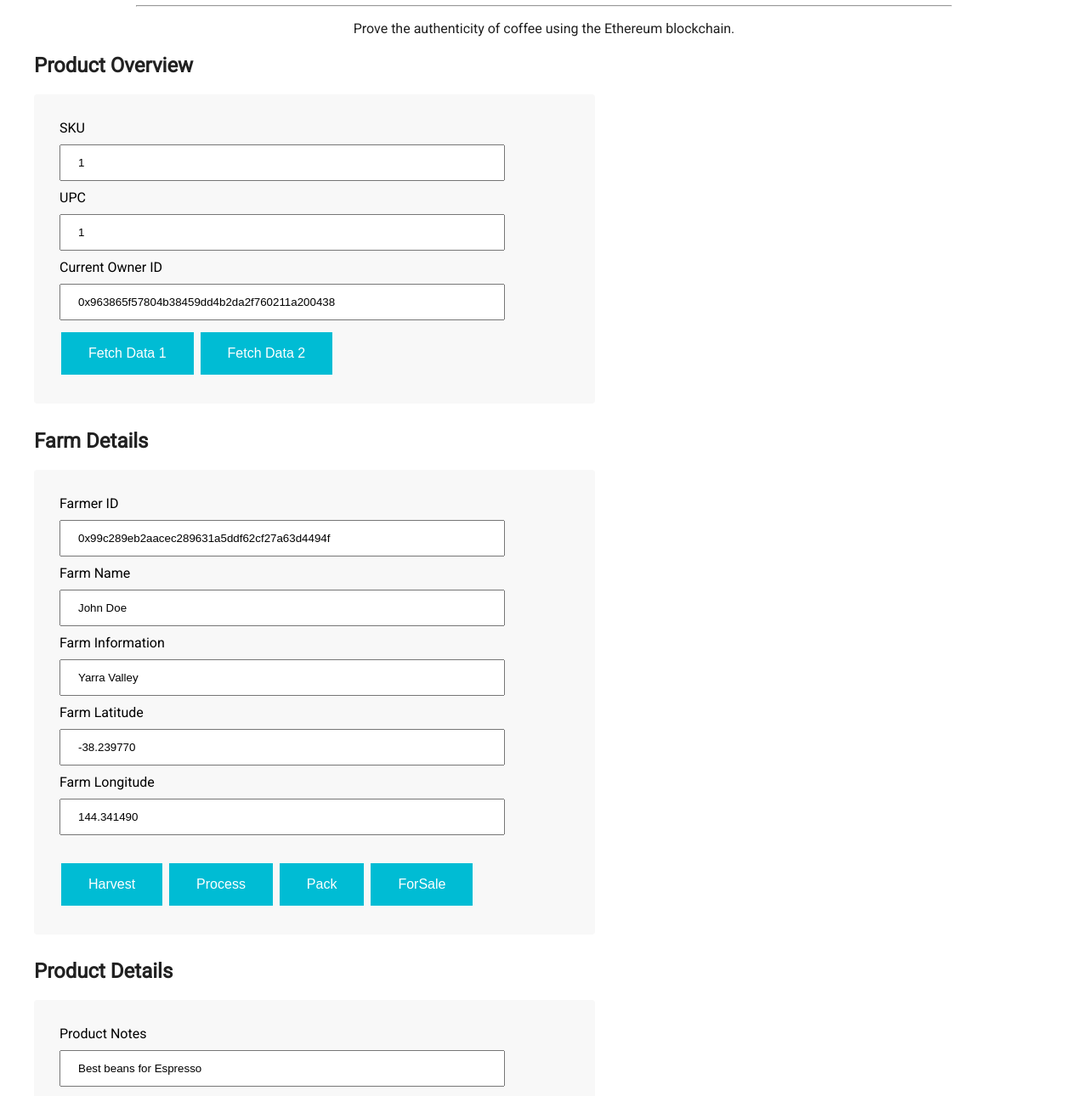
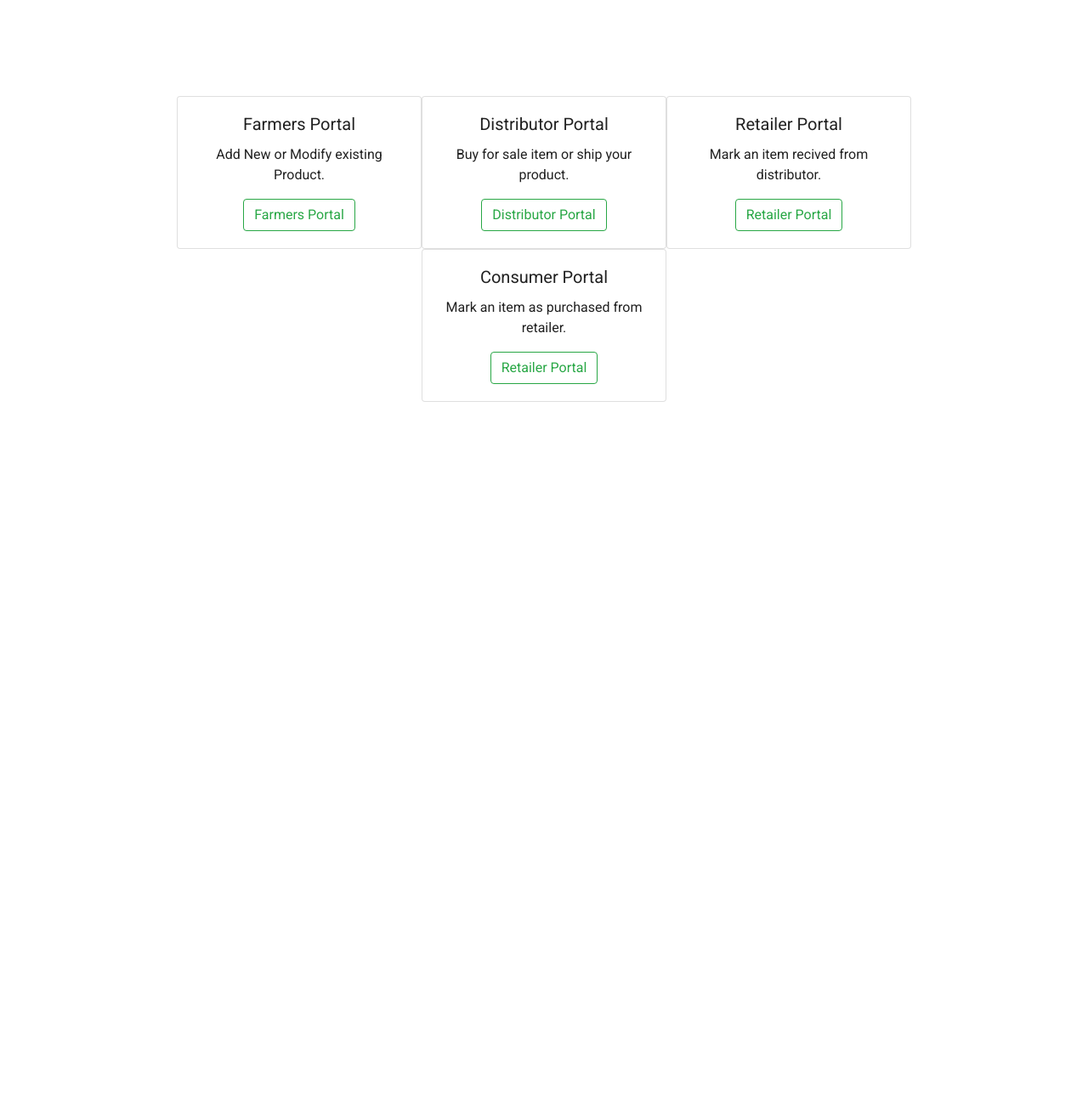
Before and after one commit to AlphaArtrem/udacity_blockchain, a website: page p3_suppy_chain/index.html in a window 1280 px wide. Shown: the part 115-1405 px from the top of the page at 85% size. After the commit the page ends 800 px from the top, so only its background shows below. Drawn offline with nearby package versions, Linux system fonts and the light colour scheme; files whose address does not match are found by name.

```diff
--- a/p3_suppy_chain/index.html
+++ b/p3_suppy_chain/index.html
@@ -6,99 +6,49 @@
     <meta name="viewport" content="width=device-width, initial-scale=1.0">
     <title>Fair Trade Coffee</title>
     <link href="https://fonts.googleapis.com/css?family=Roboto" rel="stylesheet">
+    <link rel="stylesheet" href="https://stackpath.bootstrapcdn.com/bootstrap/4.4.1/css/bootstrap.min.css" integrity="sha384-Vkoo8x4CGsO3+Hhxv8T/Q5PaXtkKtu6ug5TOeNV6gBiFeWPGFN9MuhOf23Q9Ifjh" crossorigin="anonymous">
     <link rel="stylesheet" type="text/css" href="style.css">
 </head>
 
 <body>
-    <div class="container">
-        <h1 style="text-align: center;">Fair Trade Coffee</h1>
-        <hr>
-        <p style="text-align: center;">Prove the authenticity of coffee using the Ethereum blockchain.</p>
-    </div>
+    <nav class="navbar navbar-light bg-light">
+        <a class="navbar-brand" href="index.html">Fair Trade Coffee</a>
+        <form class="form-inline">
+          <input class="form-control mr-sm-2" type="search" placeholder="Search By UPC" aria-label="Search">
+          <button class="btn btn-outline-success my-2 my-sm-0" type="submit">Search</button>
+        </form>
+      </nav>
 
-    <div id="ftc-harvest">
-        <h2>Product Overview</h2>
-        <div class="form-group">
-            SKU
-            <br>
-            <input class="input-field" type="number" id="sku" name="sku" value=1><br>
-            UPC
-            <br>
-            <input type="number" id="upc" name="upc" value=1><br>
-            Current Owner ID
-            <br>
-            <input type="text" id="ownerID" name="ownerID" value="0x963865f57804b38459dd4b2da2f760211a200438" size="50"><br>
-            <div class=button-div>
-                <button class="btn-fetchOne" id="button" type="button" data-id="9">Fetch Data 1</button>
-                <button class="btn-fetchTwo" id="button" type="button" data-id="10">Fetch Data 2</button>
+    <div class="row justify-content-md-center" style="margin: 10% 10% 10% 10%; text-align: center;">
+        <div class="card" style="width: 18rem;">
+            <div class="card-body">
+              <h5 class="card-title">Farmers Portal</h5>
+              <p class="card-text">Add New or Modify existing Product.</p>
+              <a href="#" class="btn btn-outline-success my-2 my-sm-0">Farmers Portal</a>
             </div>
         </div>
-        <div class=form-break></div>
-        <h2>Farm Details</h2>
-        <div class="form-group">
-            Farmer ID
-            <br>
-            <input type="text" id="originFarmerID" name="originFarmerID" value="0x99c289eb2aacec289631a5ddf62cf27a63d4494f"
-                size="50"><br>
-            Farm Name
-            <br>
-            <input type="text" id="originFarmName" name="originFarmName" value="John Doe"><br>
-            Farm Information
-            <br>
-            <input type="text" id="originFarmInformation" name="originFarmInformation" value="Yarra Valley"><br>
-            Farm Latitude
-            <br>
-            <input type="text" id="originFarmLatitude" name="originFarmLatitude" value="-38.239770"><br>
-            Farm Longitude
-            <br>
-            <input type="text" id="originFarmLongitude" name="originFarmLongitude" value="144.341490"><br>
-            <br>
-            <button class="btn-harvest" id="button" type="button" data-id="1">Harvest</button>
-            <button class="btn-process" id="button" type="button" data-id="2">Process</button>
-            <button class="btn-pack" id="button" type="button" data-id="3">Pack</button>
-            <button class="btn-forsale" id="button" type="button" data-id="4">ForSale</button>
+        <div class="card" style="width: 18rem;">
+            <div class="card-body">
+              <h5 class="card-title">Distributor Portal</h5>
+              <p class="card-text">Buy for sale item or ship your product.</p>
+              <a href="#" class="btn btn-outline-success my-2 my-sm-0">Distributor Portal</a>
+            </div>
         </div>
-        <div class=form-break></div>
-        <h2>Product Details</h2>
-        <div class="form-group">
-            Product Notes
-            <br>
-            <input type="text" id="productNotes" name="productNotes" value="Best beans for Espresso" size="60"><br>
-            Product Price
-            <br>
-            <input type="number" id="productPrice" name="productPrice" value=1>ETH<br>
-            Distributor ID
-            <br>
-            <input type="text" id="distributorID" name="distributorID" value="0xf1b1bcd24dad92303dd9fe78be639f7bcf9c238d"
-                size="50">
-            <br>
-            Retailer ID
-            <br>
-            <input type="text" id="retailerID" name="retailerID" value="0x0fb2bfefd526966c87efa19f6693d50971763fc2"
-                size="50"><br>
-            Distributor ID
-            <br>
-            <input type="text" id="consumerID" name="consumerID" value="0x5d777e9127b28fb119e81a6304278a0a21bef1c4"
-                size="50"><br>
-            <br>
-            <button class="btn-buy" id="button" type="button" data-id="5">Buy</button>
-            <button class="btn-ship" id="button" type="button" data-id="6">Ship</button>
-            <button class="btn-receive" id="button" type="button" data-id="7">Receive</button>
-            <button class="btn-purchase" id="button" type="button" data-id="8">Purchase</button>
+        <div class="card" style="width: 18rem;">
+            <div class="card-body">
+              <h5 class="card-title">Retailer Portal</h5>
+              <p class="card-text">Mark an item recived from distributor.</p>
+              <a href="#" class="btn btn-outline-success my-2 my-sm-0">Retailer Portal</a>
+            </div>
         </div>
-        <div class=form-break></div>
-        <hr>
+        <div class="card" style="width: 18rem;">
+            <div class="card-body">
+              <h5 class="card-title">Consumer Portal</h5>
+              <p class="card-text">Mark an item as purchased from retailer.</p>
+              <a href="#" class="btn btn-outline-success my-2 my-sm-0">Retailer Portal</a>
+            </div>
+        </div>
     </div>
-
-    <h2>Transaction History<span id="ftc-history"></span></h2>
-    <div>
-        <ul id="ftc-events">
-            <!-- Events will appear here from app.js -->
-        </ul>
-        <br>
-        <hr>
-    </div>
-
     <script src="https://ajax.googleapis.com/ajax/libs/jquery/1.12.4/jquery.min.js"></script>
     <!-- <script src="js/web3.min.js"></script> -->
     <script src="js/truffle-contract.js"></script>
```
